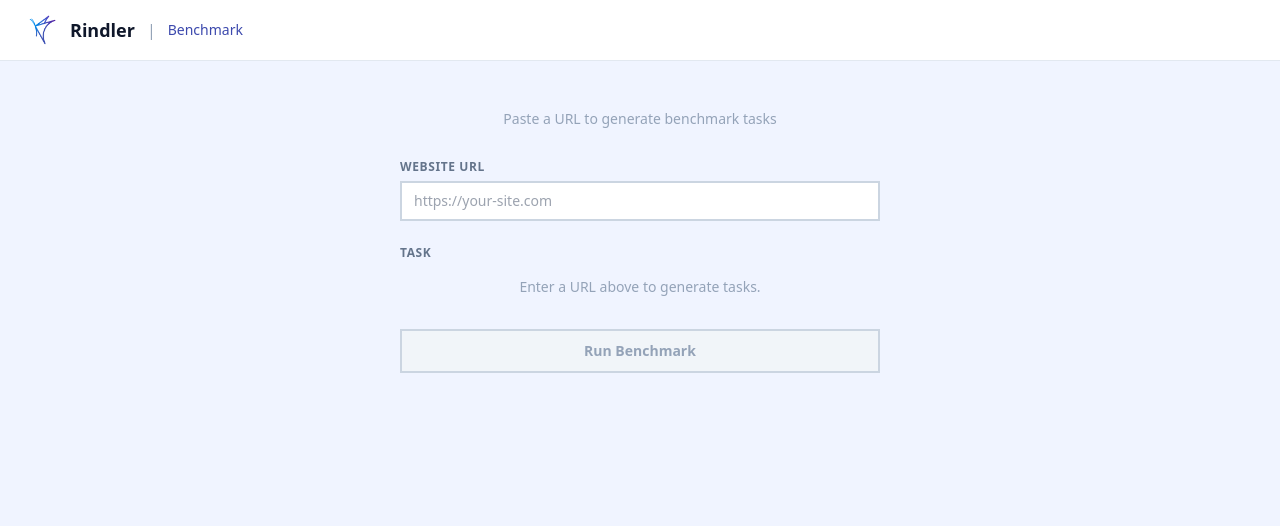
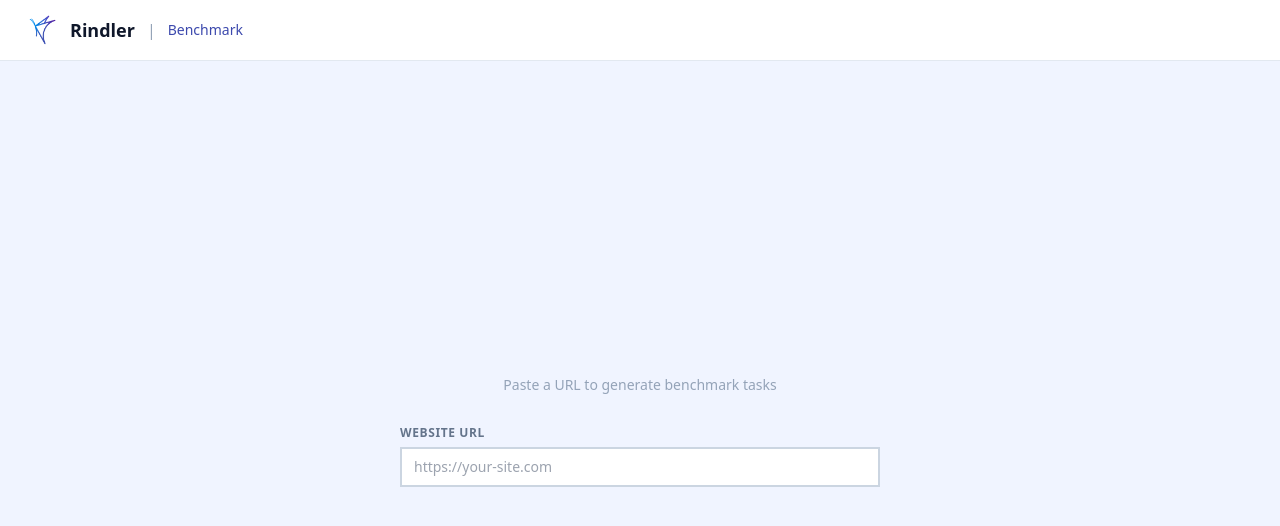
Before and after one commit to meetchie/agent-benchmark, a React (Vite) app in the folder benchmark/: page / in a window 1280 px wide. Shown: the top 526 px of the page. Built offline with nearby package versions, Linux system fonts and the light colour scheme.

Commit message:
feat: URL starts centered, shifts up when tasks load
- URL bar centered on empty state, moves to top when content appears
- "Generating tasks..." with spinner next to URL while loading
- Tasks + Run button only appear after loading completes
- Renamed "Regenerate" to "Redo Tasks"

```diff
--- a/benchmark/src/components/SetupView.tsx
+++ b/benchmark/src/components/SetupView.tsx
@@ -33,31 +33,57 @@ export function SetupView({
   onRun,
   onRegenerateTasks,
 }: SetupViewProps) {
+  // URL starts centered, shifts to top once tasks load or are loading
+  const hasContent = tasks.length > 0 || tasksLoading || tasksError;
+
   return (
     <div className="min-h-screen bg-[#f0f4ff] flex flex-col">
       <BenchmarkHeader />
 
-      <div className="flex-1 flex items-start justify-center pt-12 px-6">
+      <div className={`flex-1 flex flex-col items-center px-6 transition-all duration-300 ${
+        hasContent ? "pt-12" : "justify-center"
+      }`}>
         <div className="w-full max-w-[480px] space-y-6">
+          {!hasContent && (
             <div className="text-center">
               <p className="text-sm text-slate-400">
                 Paste a URL to generate benchmark tasks
               </p>
             </div>
+          )}
 
+          <div className="flex items-center gap-3">
+            <div className="flex-1">
               <URLInput
                 value={url}
                 onChange={onUrlChange}
                 onSubmit={onUrlSubmit}
                 disabled={runStatus === "running"}
               />
+            </div>
+            {tasksLoading && (
+              <div className="flex items-center gap-2 shrink-0 pt-5">
+                <svg
+                  className="animate-spin h-4 w-4 text-[#3c49ad]"
+                  fill="none"
+                  viewBox="0 0 24 24"
+                >
+                  <circle className="opacity-25" cx="12" cy="12" r="10" stroke="currentColor" strokeWidth="4" />
+                  <path className="opacity-75" fill="currentColor" d="M4 12a8 8 0 018-8V0C5.373 0 0 5.373 0 12h4z" />
+                </svg>
+                <span className="text-xs text-slate-400 whitespace-nowrap">Generating tasks...</span>
+              </div>
+            )}
+          </div>
 
+          {/* Tasks section — only shows after loading starts */}
+          {hasContent && !tasksLoading && (
             <div className="space-y-2">
               <div className="flex items-center justify-between">
                 <label className="text-xs font-semibold text-slate-500 uppercase tracking-wider">
                   Task
                 </label>
-              {!tasksLoading && tasks.length > 0 && (
+                {tasks.length > 0 && (
                   <button
                     onClick={onRegenerateTasks}
                     className="text-xs text-[#3c49ad] hover:text-[#2f3a8a] flex items-center gap-1"
@@ -65,35 +91,10 @@ export function SetupView({
                     <svg className="h-3 w-3" fill="none" viewBox="0 0 24 24" stroke="currentColor">
                       <path strokeLinecap="round" strokeLinejoin="round" strokeWidth={2} d="M4 4v5h.582m15.356 2A8.001 8.001 0 004.582 9m0 0H9m11 11v-5h-.581m0 0a8.003 8.003 0 01-15.357-2m15.357 2H15" />
                     </svg>
-                  Regenerate
+                    Redo Tasks
                   </button>
                 )}
               </div>
-
-            {tasksLoading && (
-              <div className="flex items-center gap-2 py-4 justify-center">
-                <svg
-                  className="animate-spin h-4 w-4 text-[#3c49ad]"
-                  fill="none"
-                  viewBox="0 0 24 24"
-                >
-                  <circle
-                    className="opacity-25"
-                    cx="12"
-                    cy="12"
-                    r="10"
-                    stroke="currentColor"
-                    strokeWidth="4"
-                  />
-                  <path
-                    className="opacity-75"
-                    fill="currentColor"
-                    d="M4 12a8 8 0 018-8V0C5.373 0 0 5.373 0 12h4z"
-                  />
-                </svg>
-                <span className="text-sm text-slate-400">Analyzing website...</span>
-              </div>
-            )}
 
               {tasksError && (
                 <div className="border-2 border-amber-300 bg-amber-50 px-4 py-3">
@@ -101,13 +102,7 @@ export function SetupView({
                 </div>
               )}
 
-            {!tasksLoading && !tasksError && tasks.length === 0 && (
-              <p className="text-sm text-slate-400 text-center py-2">
-                Enter a URL above to generate tasks.
-              </p>
-            )}
-
-            {!tasksLoading && tasks.length > 0 && (
+              {tasks.length > 0 && (
                 <div className="space-y-2">
                   {tasks.map((task: Task) => (
                     <TaskCard
@@ -121,8 +116,12 @@ export function SetupView({
                 </div>
               )}
             </div>
+          )}
 
+          {/* Run button — only after tasks loaded */}
+          {tasks.length > 0 && !tasksLoading && (
             <RunButton status={runStatus} disabled={!canRun} onClick={onRun} />
+          )}
         </div>
       </div>
     </div>
```
Lines whose indentation alone changed are shown as unchanged.
